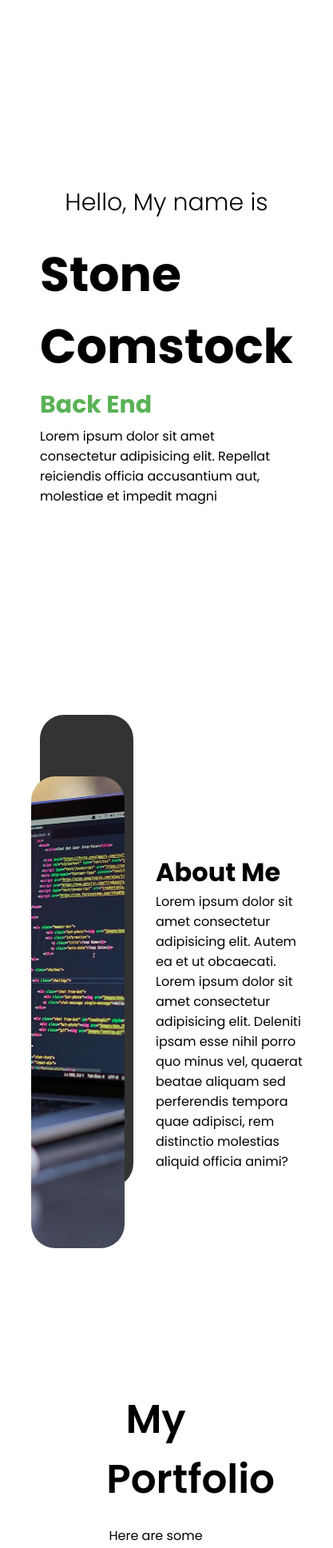
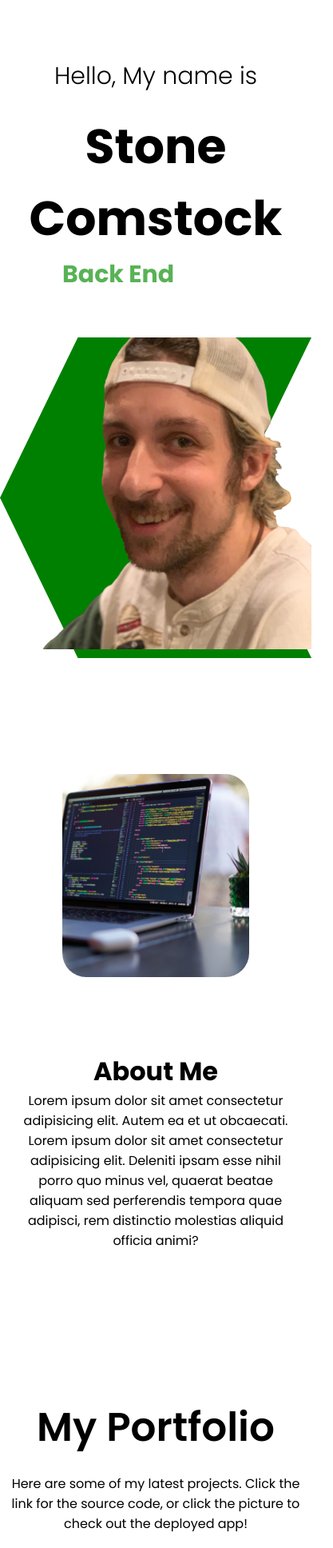
Before and after one commit to stone-com/react-portfolio, a React (Create React App) app: page / in a window 390 px wide. Shown: the top 1936 px of the page at 80% size, 417 px wide, since content can reach past the window. Built offline with nearby package versions, Linux system fonts and the light colour scheme.

Commit message:
responsiveness, media queries for mobile

```diff
--- a/src/components/about/about.css
+++ b/src/components/about/about.css
@@ -35,3 +35,27 @@
   left: 50px;
   background-color: #333;
 }
+
+@media screen and (max-width: 480px) {
+  .about {
+   flex-direction: column;
+   text-align: center;
+   margin-top: 50px;
+  }
+
+  .about-left {
+    width: 100%;
+  }
+
+  .about-card {
+    height: 30vh;
+  }
+
+  .about-card.bg {
+    display: none;
+  }
+
+  .about-right {
+    padding: 20px;
+  }
+}
--- a/src/components/contact/contact.css
+++ b/src/components/contact/contact.css
@@ -79,3 +79,14 @@ button {
     cursor: pointer;
     font-weight: 700;
 }
+
+
+@media screen and (max-width: 480px) {
+    .contact-wrapper {
+     flex-direction: column;
+     padding: 0px 50px;
+    }
+    .contact-title {
+        font-size: 30px;
+    }
+  }
--- a/src/components/intro/intro.css
+++ b/src/components/intro/intro.css
@@ -76,3 +76,21 @@
   top: 0;
   right: 0;
 }
+
+@media screen and (max-width: 480px) {
+  .intro {
+   flex-direction: column;
+  }
+
+  .intro-left-wrapper {
+    padding: 10px;
+    align-items: center;
+    text-align: center;
+    justify-content: center;
+    height: 100%;
+  }
+
+  .intro-description {
+    display: none;
+  }
+}
--- a/src/components/project/project.css
+++ b/src/components/project/project.css
@@ -38,3 +38,10 @@ h2 {
     justify-content: center;
     align-items: center;
 }
+
+@media screen and (max-width: 480px) {
+   .project {
+       width: 100%;
+       height: 30vh;
+   }
+  }
--- a/src/components/projectList/projectList.css
+++ b/src/components/projectList/projectList.css
@@ -25,3 +25,13 @@
     flex-wrap: wrap;
     justify-content: space-between;
 }
+
+@media screen and (max-width: 480px) {
+   .projectList {
+       padding: 10px;
+   }
+
+   .projectList-texts {
+       width: 100%;
+   }
+  }
```
